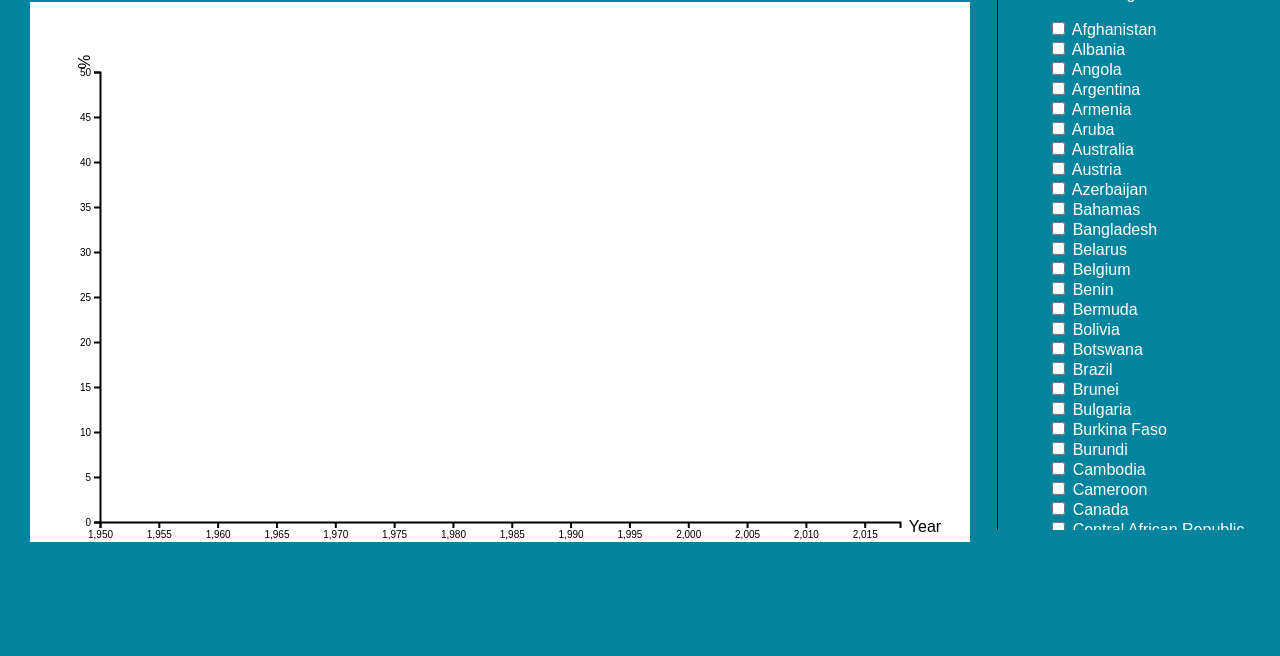
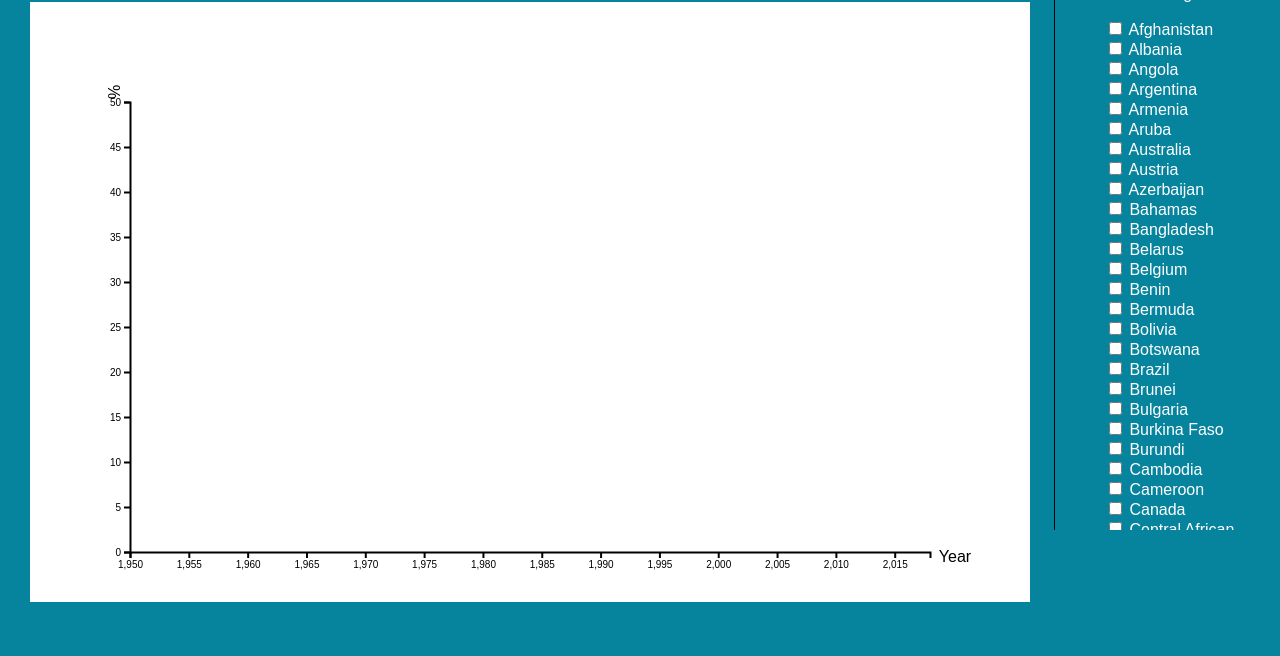
Before and after one commit to ThaiKhang123456/DATA-VISUALIZATION_PROJECT-Loneliness-and-Social-Connections, a plain HTML site: page HTML/HouseHolds.html in a window 1280 px wide. Shown: the part 272-928 px from the top of the page. Before the commit the page ends 898 px from the top, so only its background shows below. Drawn offline with nearby package versions, Linux system fonts and the light colour scheme.

```diff
--- a/CSS/chartHH.css
+++ b/CSS/chartHH.css
@@ -31,7 +31,7 @@
 }
 .left{
     background-color: #ffffff;
-    padding: 20px
+    padding: 50px
 }
 .right{
     background-color: #07849d;
```
